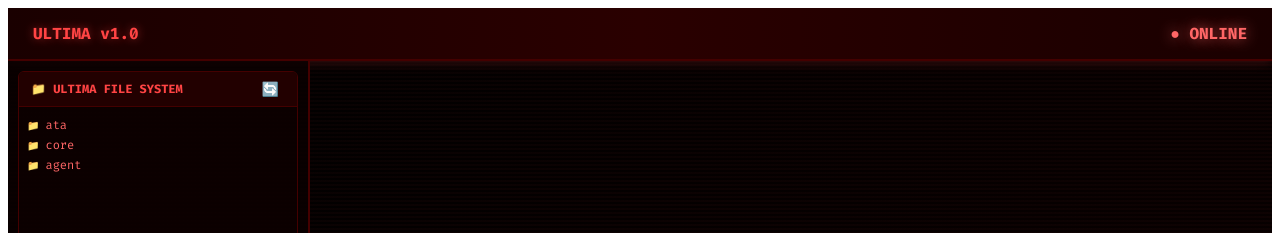
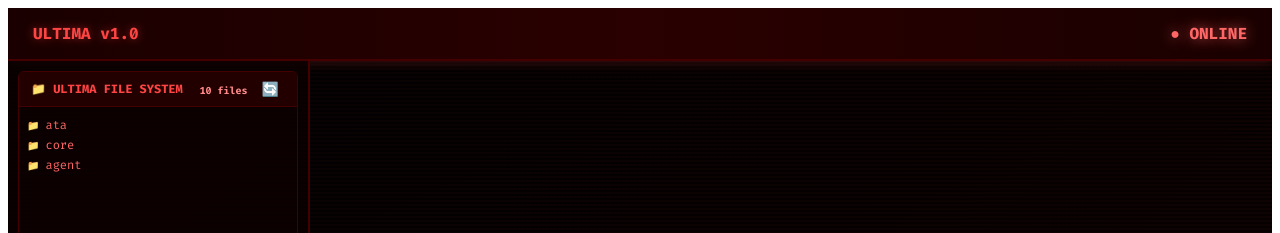
Before and after one commit to deadsg235/singularity-agent, a Next.js app: page / in a window 1280 px wide. Shown: the top 233 px of the page. Built offline with nearby package versions, Linux system fonts and the light colour scheme.

Commit message:
Fix: Proper scrolling constraints for sidebar and chat area

```diff
--- a/ata/tool_creator.ts
+++ b/ata/tool_creator.ts
@@ -9,6 +9,7 @@ interface ToolSpec {
 class ATAToolCreator {
   private created_tools: Map<string, ToolSpec> = new Map();
   private self_upgrade_queue: string[] = [];
+  private file_system_updates: any[] = [];
 
   async create_tool(requirement: string): Promise<ToolSpec> {
     const spec = this.analyze_requirement(requirement);
@@ -17,6 +18,14 @@ class ATAToolCreator {
 
     this.created_tools.set(tool.name, tool);
     await this.deploy_tool(tool);
+
+    // Notify file system of new tool
+    this.file_system_updates.push({
+      type: 'create',
+      path: `/ata/generated/${tool.name}.ts`,
+      name: `${tool.name}.ts`,
+      timestamp: new Date()
+    });
 
     return tool;
   }
@@ -56,6 +65,18 @@ class ${spec.name} {
     const upgrade_code = this.generate_upgrade_code();
     await this.apply_upgrade(upgrade_code);
     this.increment_version();
+
+    // Notify of upgrade file creation
+    if (typeof window !== 'undefined') {
+      window.dispatchEvent(new CustomEvent('fileCreated', {
+        detail: {
+          name: `upgrade_${Date.now()}.ts`,
+          path: `/ata/upgrades/upgrade_${Date.now()}.ts`,
+          type: 'file',
+          created: new Date()
+        }
+      }));
+    }
   }
 
   private generate_upgrade_code(): string {
@@ -72,9 +93,17 @@ this.add_new_method('advanced_${Date.now()}', function() {
     // Simulate file creation for display
     console.log(`Tool deployed: ${tool.name} at /ata/generated/${tool.name}.ts`);
 
-    // In production, would write actual file:
-    // const fs = require('fs').promises;
-    // await fs.writeFile(`./ata/generated/${tool.name}.ts`, tool.code);
+    // Update global file registry
+    if (typeof window !== 'undefined') {
+      window.dispatchEvent(new CustomEvent('fileCreated', {
+        detail: {
+          name: `${tool.name}.ts`,
+          path: `/ata/generated/${tool.name}.ts`,
+          type: 'file',
+          created: new Date()
+        }
+      }));
+    }
   }
 
   private extract_tool_name(req: string): string {
--- a/pages/api/files.ts
+++ b/pages/api/files.ts
@@ -16,10 +16,14 @@ export default function handler(req: NextApiRequest, res: NextApiResponse) {
           path: '/ata/generated',
           children: [
             { name: 'DataAnalyzer.ts', type: 'file', path: '/ata/generated/DataAnalyzer.ts', created: new Date() },
-            { name: 'CodeOptimizer.ts', type: 'file', path: '/ata/generated/CodeOptimizer.ts', created: new Date() },
-            { name: 'SecurityScanner.ts', type: 'file', path: '/ata/generated/SecurityScanner.ts', created: new Date() },
-            { name: 'PerformanceMonitor.ts', type: 'file', path: '/ata/generated/PerformanceMonitor.ts', created: new Date() }
+            { name: 'CodeOptimizer.ts', type: 'file', path: '/ata/generated/CodeOptimizer.ts', created: new Date() }
           ]
+        },
+        {
+          name: 'upgrades',
+          type: 'folder',
+          path: '/ata/upgrades',
+          children: []
         }
       ]
     },
@@ -44,5 +48,18 @@ export default function handler(req: NextApiRequest, res: NextApiResponse) {
     }
   ];
 
-  res.status(200).json({ files });
+  // Add timestamp for cache busting
+  res.status(200).json({
+    files,
+    timestamp: new Date().toISOString(),
+    totalFiles: countFiles(files)
+  });
 }
+
+function countFiles(nodes: any[]): number {
+  return nodes.reduce((count, node) => {
+    if (node.type === 'file') return count + 1;
+    if (node.children) return count + countFiles(node.children);
+    return count;
+  }, 0);
+}
--- a/terminal/chat_interface.tsx
+++ b/terminal/chat_interface.tsx
@@ -154,6 +154,7 @@ const ChatInterface: React.FC = () => {
         .main-content {
           display: flex;
           flex: 1;
+          min-height: 0;
         }
 
         .sidebar {
@@ -162,14 +163,16 @@ const ChatInterface: React.FC = () => {
           border-right: 2px solid #440000;
           position: relative;
           z-index: 3;
-          overflow-y: auto;
           flex-shrink: 0;
+          overflow: hidden;
         }
 
         .chat-area {
           flex: 1;
           display: flex;
           flex-direction: column;
+          min-width: 0;
+          overflow: hidden;
         }
 
         .terminal-container::before {
--- a/terminal/file_explorer.tsx
+++ b/terminal/file_explorer.tsx
@@ -14,6 +14,29 @@ const FileExplorer: React.FC = () => {
 
   useEffect(() => {
     loadFileTree();
+
+    // Listen for file creation events
+    const handleFileCreated = (event: any) => {
+      const newFile = event.detail;
+      setFileTree(prevTree => {
+        const updatedTree = [...prevTree];
+
+        // Find the correct folder to add the file
+        const targetFolder = findFolder(updatedTree, newFile.path.split('/').slice(0, -1).join('/'));
+        if (targetFolder && targetFolder.children) {
+          // Check if file already exists
+          const exists = targetFolder.children.some(child => child.name === newFile.name);
+          if (!exists) {
+            targetFolder.children.push(newFile);
+          }
+        }
+
+        return updatedTree;
+      });
+    };
+
+    window.addEventListener('fileCreated', handleFileCreated);
+    return () => window.removeEventListener('fileCreated', handleFileCreated);
   }, []);
 
   const loadFileTree = async () => {
@@ -24,6 +47,19 @@ const FileExplorer: React.FC = () => {
     } catch {
       setFileTree(getDefaultTree());
     }
+  };
+
+  const findFolder = (tree: FileNode[], path: string): FileNode | null => {
+    for (const node of tree) {
+      if (node.path === path && node.type === 'folder') {
+        return node;
+      }
+      if (node.children) {
+        const found = findFolder(node.children, path);
+        if (found) return found;
+      }
+    }
+    return null;
   };
 
   const getDefaultTree = (): FileNode[] => [
@@ -39,10 +75,13 @@ const FileExplorer: React.FC = () => {
           name: 'generated',
           type: 'folder',
           path: '/ata/generated',
-          children: [
-            { name: 'DataAnalyzer.ts', type: 'file', path: '/ata/generated/DataAnalyzer.ts', created: new Date() },
-            { name: 'CodeOptimizer.ts', type: 'file', path: '/ata/generated/CodeOptimizer.ts', created: new Date() }
-          ]
+          children: []
+        },
+        {
+          name: 'upgrades',
+          type: 'folder',
+          path: '/ata/upgrades',
+          children: []
         }
       ]
     },
@@ -94,11 +133,22 @@ const FileExplorer: React.FC = () => {
     );
   };
 
+  const countFiles = (nodes: FileNode[]): number => {
+    return nodes.reduce((count, node) => {
+      if (node.type === 'file') return count + 1;
+      if (node.children) return count + countFiles(node.children);
+      return count;
+    }, 0);
+  };
+
   return (
     <div className="file-explorer">
       <div className="explorer-header">
         <span>📁 ULTIMA FILE SYSTEM</span>
-        <button onClick={loadFileTree} className="refresh-btn">🔄</button>
+        <div>
+          <span className="file-count">{countFiles(fileTree)} files</span>
+          <button onClick={loadFileTree} className="refresh-btn">🔄</button>
+        </div>
       </div>
       <div className="file-tree">
         {fileTree.map(node => renderNode(node))}
@@ -110,8 +160,10 @@ const FileExplorer: React.FC = () => {
           border: 1px solid #440000;
           border-radius: 6px;
           margin: 10px;
-          height: calc(100vh - 120px);
+          height: 100%;
           overflow-y: auto;
+          display: flex;
+          flex-direction: column;
         }
 
         .explorer-header {
@@ -123,6 +175,12 @@ const FileExplorer: React.FC = () => {
           align-items: center;
           font-size: 12px;
           font-weight: bold;
+        }
+
+        .file-count {
+          color: #ff8888;
+          font-size: 10px;
+          margin-right: 8px;
         }
 
         .refresh-btn {
@@ -137,6 +195,8 @@ const FileExplorer: React.FC = () => {
           padding: 8px;
           font-family: 'Fira Code', monospace;
           font-size: 12px;
+          flex: 1;
+          overflow-y: auto;
         }
 
         .file-item {
```
